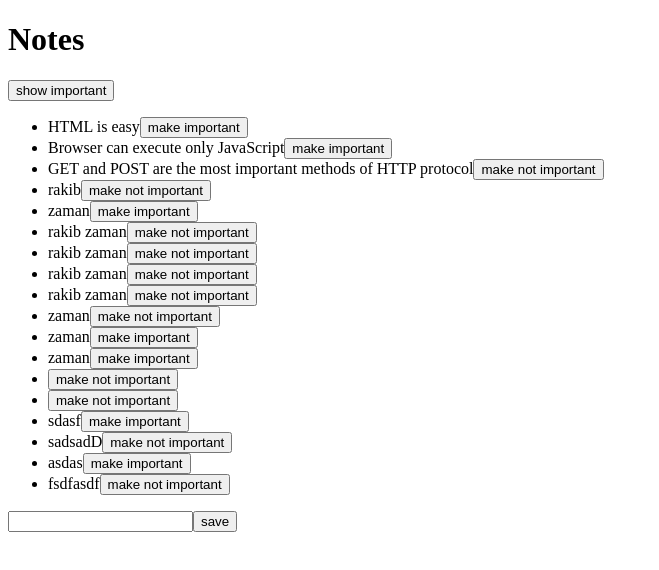
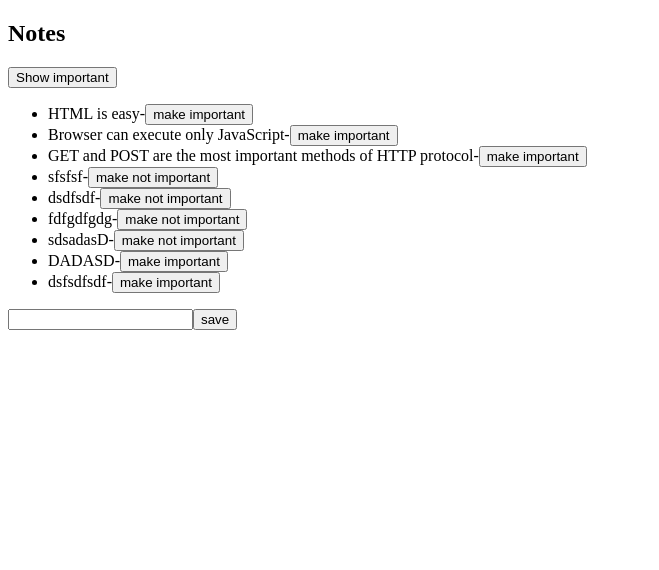
Before and after one commit to RZ-Rakib/HU_fullstack_practices, a React (Vite) app in the folder part2/: page / in a window 1280 px wide. Shown: the top 570 px of the page, without its empty margins (0-659 px from the left). Built offline with nearby package versions, Linux system fonts and the light colour scheme; data requests are answered from the project's data file.

Commit message:
updated part2

```diff
--- a/part2/db.json
+++ b/part2/db.json
@@ -13,82 +13,37 @@
     {
       "id": "3",
       "content": "GET and POST are the most important methods of HTTP protocol",
+      "important": false
+    },
+    {
+      "id": "94f8",
+      "content": "sfsfsf",
       "important": true
     },
     {
-      "id": "06da",
-      "content": "rakib",
+      "id": "2b1b",
+      "content": "dsdfsdf",
       "important": true
     },
     {
-      "id": "4672",
-      "content": "zaman",
+      "id": "c4de",
+      "content": "fdfgdfgdg",
+      "important": true
+    },
+    {
+      "id": "090c",
+      "content": "sdsadasD",
+      "important": true
+    },
+    {
+      "id": "004b",
+      "content": "DADASD",
       "important": false
     },
     {
-      "id": "d559",
-      "content": "rakib zaman",
-      "important": true
-    },
-    {
-      "id": "d148",
-      "content": "rakib zaman",
-      "important": true
-    },
-    {
-      "id": "b3b4",
-      "content": "rakib zaman",
-      "important": true
-    },
-    {
-      "id": "e59a",
-      "content": "rakib zaman",
-      "important": true
-    },
-    {
-      "id": "32b4",
-      "content": "zaman",
-      "important": true
-    },
-    {
-      "id": "88c5",
-      "content": "zaman",
+      "id": "f18c",
+      "content": "dsfsdfsdf",
       "important": false
-    },
-    {
-      "id": "9ba9",
-      "content": "zaman",
-      "important": false
-    },
-    {
-      "id": "ece8",
-      "content": "",
-      "important": true
-    },
-    {
-      "id": "227a",
-      "content": "",
-      "important": true
-    },
-    {
-      "id": "8c32",
-      "content": "sdasf",
-      "important": false
-    },
-    {
-      "id": "6ee3",
-      "content": "sadsadD",
-      "important": true
-    },
-    {
-      "id": "1ccf",
-      "content": "asdas",
-      "important": false
-    },
-    {
-      "id": "bfce",
-      "content": "fsdfasdf",
-      "important": true
     }
   ]
 }
--- a/part2/src/App.jsx
+++ b/part2/src/App.jsx
@@ -1,5 +1,5 @@
-import { useState, useEffect } from "react"
-import Note from "./component/Note"
+import { useState, useEffect } from 'react'
+import Note from './component/Note'
 import noteService from './services/notes'
 
 const App = () => {
@@ -10,17 +10,15 @@ const App = () => {
   const hook = () => {
     noteService
       .getAll()
-      .then(initialNotes => {
-        setNotes(initialNotes)
+      .then(allObjects => {
+        setNotes(allObjects)
       })
   }
-
   useEffect(hook, [])
-  console.log(`render ${notes.length} notes`);
 
   const noteToShow = showAll
     ? notes
-    : notes.filter(note => note.important === true)
+    : notes.filter(n => n.important === true)
 
   const addNote = (event) => {
     event.preventDefault()
@@ -28,55 +26,45 @@ const App = () => {
       content: newNote,
       important: Math.random() < 0.5,
     }
-
     noteService
       .create(newObject)
-      .then(returnedNote => {
-        setNotes(notes.concat(returnedNote))
+      .then(createdObject => {
+        setNotes(notes.concat(createdObject))
         setNewNote('')
       })
+
   }
 
   const handleNewNote = (event) => {
-    console.log(event.target.value)
     setNewNote(event.target.value)
+    console.log("event.target.value ==> ", event.target.value);
   }
 
   const toggleImportance = (id) => {
-    const note = notes.find(note => note.id === id)
+    const note = notes.find(n => n.id === id)
     const updatedNote = { ...note, important: !note.important }
 
     noteService
       .update(id, updatedNote)
-      .then(returnedNote => {
-        setNotes(notes.map(n => n.id === id ? returnedNote : n))
+      .then(updatedObject => {
+        setNotes(notes.map(n => n.id === id ? updatedObject : n))
       })
-      .catch(error => {
-        alert(`${note.content} was already deleted from the server`)
-        setNotes(notes.filter(n => n.id != id))
-      })
+
   }
 
   return (
     <div>
-      <h1> Notes </h1>
-      <div>
-        <button onClick={() => setShowAll(!showAll)}>
-          show {showAll ? 'important' : 'all'}
-        </button>
-      </div>
+      <h2>Notes</h2>
+      <button onClick={() => setShowAll(!showAll)}>
+        Show {showAll ? 'important' : 'all'}
+      </button>
       <ul>
-        {noteToShow.map(note =>
-          <Note
-            key={note.id}
-            note={note}
-            toggleImportance={() => toggleImportance(note.id)}
-          />
-        )}
+        {noteToShow.map(n =>
+          <Note key={n.id} note={n} toggleImportance={() => toggleImportance(n.id)} />)}
       </ul>
-      <form onSubmit={addNote} >
+      <form onSubmit={addNote}>
         <input value={newNote} onChange={handleNewNote} />
-        <button type="submit"> save</button>
+        <button type='submit'>save</button>
       </form>
     </div>
   )
--- a/part2/src/component/Note.jsx
+++ b/part2/src/component/Note.jsx
@@ -1,18 +1,20 @@
 /**
- * Note component
- * @prop {Object} note - Note object containing content and importance
- * @prop {Function} toggleImportance - Function to toggle the importance of the note
+ * @prop {object} note - this object contains content and important
+ * @prop {function} toggleImportance - an event handler function to toggle important
  */
 const Note = ({ note, toggleImportance }) => {
-  const label = note.important
-    ? 'make not important'
-    : 'make important'
+  const label =
+    note.important === true
+      ? 'make not important'
+      : 'make important'
 
   return (
-    <li>
-      {note.content}
-      <button onClick={toggleImportance}>{label}</button>
-    </li>
+    <div>
+      <li>
+        {note.content}-
+        <button onClick={toggleImportance}>{label}</button>
+      </li>
+    </div>
   )
 }
 
--- a/part2/src/main.jsx
+++ b/part2/src/main.jsx
@@ -1,4 +1,4 @@
 import ReactDOM from 'react-dom/client'
 import App from './App'
 
-ReactDOM.createRoot(document.getElementById('root')).render(<App />);
+ReactDOM.createRoot(document.getElementById('root')).render(<App />)
--- a/part2/src/services/notes.js
+++ b/part2/src/services/notes.js
@@ -2,18 +2,28 @@ import axios from 'axios'
 const baseUrl = 'http://localhost:3001/notes'
 
 const getAll = () => {
-  const request = axios.get(baseUrl)
-  return request.then(response => response.data)
+  return(
+    axios
+      .get(baseUrl)
+      .then(response => response.data)
+  )
 }
 
-const create = newObject => {
-  const request = axios.post(baseUrl, newObject)
-  return request.then(response => response.data)
+const create = (newObject) => {
+  return (
+    axios
+      .post(baseUrl, newObject)
+      .then(response => response.data)
+
+  )
 }
 
 const update = (id, updatedObject) => {
-  const request = axios.put(`${baseUrl}/${id}`, updatedObject)
-  return request.then(response => response.data)
+  return (
+    axios
+      .put(`${baseUrl}/${id}`, updatedObject)
+      .then(response => response.data)
+  )
 }
 
 export default {getAll, create, update}
```
